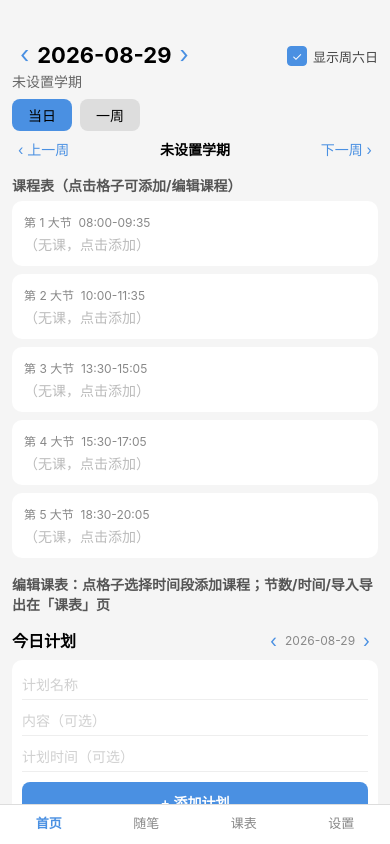
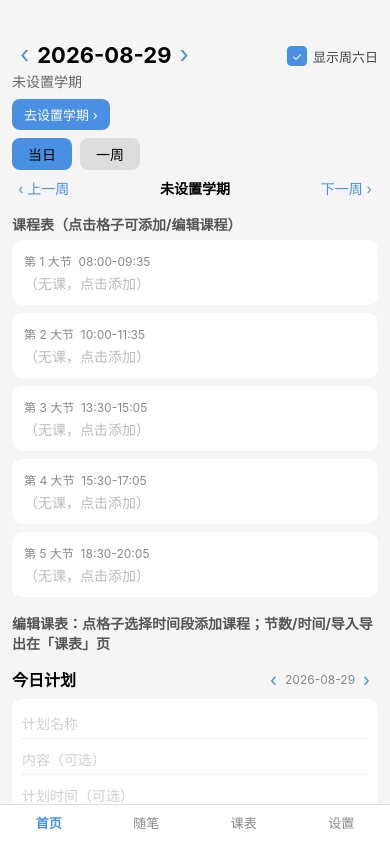
Before and after one commit to qqing9271-hub/h-course-table, a React Native app: screen / in a window 390 px wide. Built offline with nearby package versions, Linux system fonts and the light colour scheme.

Commit message:
fix: 时间迁移(旧5大节→10小节)+首页异常周兜底第1周+未设置学期按钮跳转

```diff
--- a/src/screens/HomeScreen.tsx
+++ b/src/screens/HomeScreen.tsx
@@ -43,10 +43,11 @@ export default function HomeScreen({ goTo }: { goTo: (tab: string) => void }) {
     else if (schBefore) weekText = '未开学';
     else if (schAfter) weekText = '已结束';
   }
+  const displayWeek = schWeek >= 1 ? schWeek : 1;
   const dayCount = setting.showWeekend ? 7 : 5;
   const days = Array.from({ length: dayCount }, (_, i) => i + 1);
-  const dayTimeline = buildDayTimeline(courses, schWd, schWeek, setting.periodsPerDay, setting.bigPeriodSize);
-  const weekGrid = buildWeekGrid(courses, schWeek, setting, days);
+  const dayTimeline = buildDayTimeline(courses, schWd, displayWeek, setting.periodsPerDay, setting.bigPeriodSize);
+  const weekGrid = buildWeekGrid(courses, displayWeek, setting, days);
 
   function renderDay() {
     return (
@@ -109,6 +110,11 @@ export default function HomeScreen({ goTo }: { goTo: (tab: string) => void }) {
             <TouchableOpacity onPress={() => setSchDate(addDaysToDate(schDate, 1))}><Text style={styles.nav}>›</Text></TouchableOpacity>
           </View>
           <Text style={styles.sub}>{semester ? semester.name + ' · ' + weekText : '未设置学期'}</Text>
+          {!semester || weekText === '未设置学期' ? (
+            <TouchableOpacity style={styles.setBtn} onPress={() => goTo('settings')}>
+              <Text style={styles.setTxt}>去设置学期 ›</Text>
+            </TouchableOpacity>
+          ) : null}
         </View>
         <View style={styles.headerRight}>
           <TouchableOpacity style={styles.checkRow} onPress={() => setSetting({ ...setting, showWeekend: !setting.showWeekend })}>
@@ -171,6 +177,8 @@ const styles = StyleSheet.create({
   date: { fontSize: 22, fontWeight: '700' },
   nav: { fontSize: 24, color: '#4a90e2', paddingHorizontal: 8 },
   sub: { color: '#666', marginTop: 2 },
+  setBtn: { marginTop: 8, backgroundColor: '#4a90e2', borderRadius: 8, paddingHorizontal: 12, paddingVertical: 6, alignSelf: 'flex-start' },
+  setTxt: { color: '#fff', fontSize: 13 },
   checkRow: { flexDirection: 'row', alignItems: 'center', marginTop: 6 },
   checkbox: { width: 20, height: 20, borderRadius: 4, borderWidth: 1, borderColor: '#999', alignItems: 'center', justifyContent: 'center', marginRight: 6 },
   checkboxOn: { backgroundColor: '#4a90e2', borderColor: '#4a90e2' },
--- a/src/store/appStore.ts
+++ b/src/store/appStore.ts
@@ -206,7 +206,8 @@ export const useAppStore = create<AppState>()(
             ...defaultScheduleSetting(),
             ...(p.setting ?? {}),
             periodTimes:
-              p.setting?.periodTimes && p.setting.periodTimes.length
+              p.setting?.periodTimes &&
+              p.setting.periodTimes.length === (p.setting?.periodsPerDay ?? defaultScheduleSetting().periodsPerDay)
                 ? p.setting.periodTimes
                 : defaultScheduleSetting().periodTimes,
           },
```
